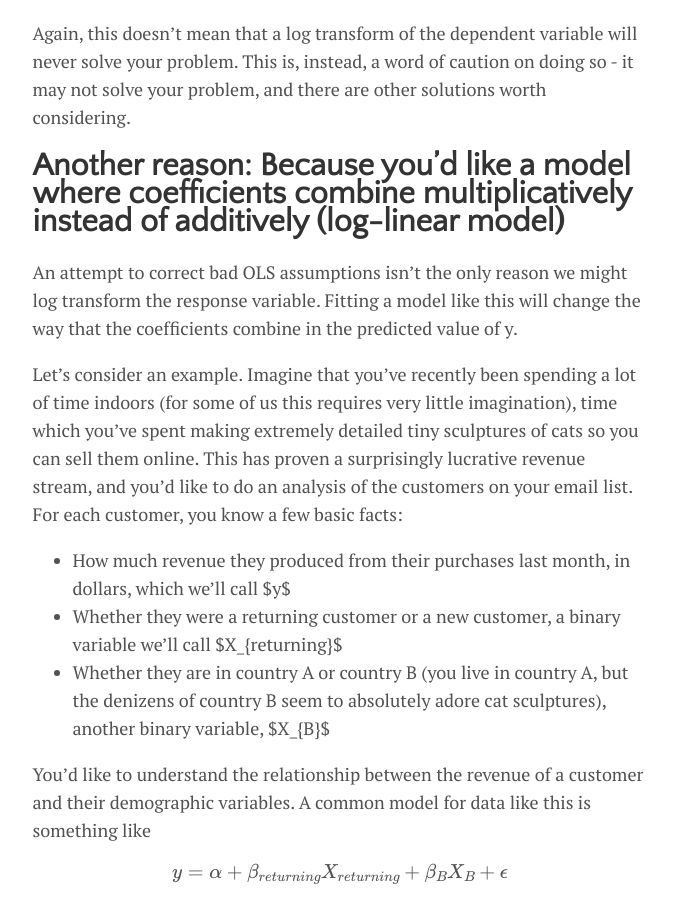
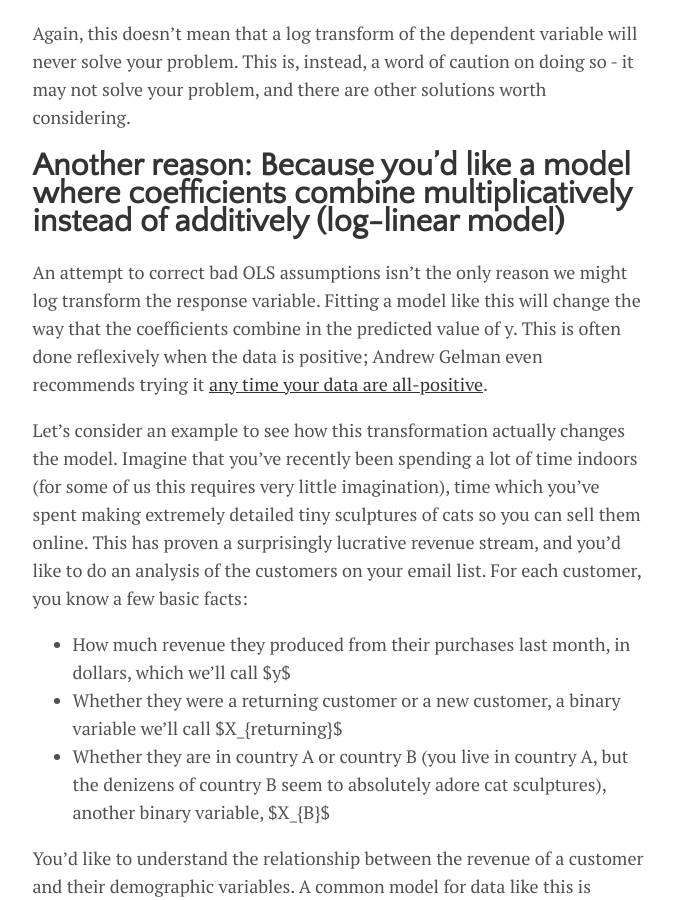
Before and after one commit to lmc2179/lmc2179.github.io, a Jekyll site: the page built from drafts/multiplicative.md, in a window 1280 px wide and 900 px high, scrolled down 3000 px. Shown: the whole window, without its empty margins (300-974 px from the left). Built offline with Jekyll 4.4.1, drawn with Linux system fonts in a browser that asks for light colours; formulas are drawn with MathJax 3; part of the change alters nothing that is shown; some of the changed text lies outside the part shown.

Commit message:
Update multiplicative.md

````diff
--- a/drafts/multiplicative.md
+++ b/drafts/multiplicative.md
@@ -1,6 +1,6 @@
 ---
 layout: post
-title: "When do we log transform the response variable? Model assumptions, multiplicative models and time series decompositions"
+title: "When do we log transform the response variable? Model assumptions, multiplicative combinations and log-linear models"
 author: "Louis Cialdella"
 categories: posts
 tags: [datascience]
@@ -73,10 +73,9 @@ Again, this doesn't mean that a log transform of the dependent variable will nev
 
 # Another reason: Because you'd like a model where coefficients combine multiplicatively instead of additively (log-linear model)
 
+An attempt to correct bad OLS assumptions isn't the only reason we might log transform the response variable. Fitting a model like this will change the way that the coefficients combine in the predicted value of y. This is often done reflexively when the data is positive; Andrew Gelman even recommends trying it [any time your data are all-positive](https://statmodeling.stat.columbia.edu/2019/08/21/you-should-usually-log-transform-your-positive-data/).
 
-An attempt to correct bad OLS assumptions isn't the only reason we might log transform the response variable. Fitting a model like this will change the way that the coefficients combine in the predicted value of y.
-
-Let's consider an example. Imagine that you've recently been spending a lot of time indoors (for some of us this requires very little imagination), time which you've spent making extremely detailed tiny sculptures of cats so you can sell them online. This has proven a surprisingly lucrative revenue stream, and you'd like to do an analysis of the customers on your email list. For each customer, you know a few basic facts:
+Let's consider an example to see how this transformation actually changes the model. Imagine that you've recently been spending a lot of time indoors (for some of us this requires very little imagination), time which you've spent making extremely detailed tiny sculptures of cats so you can sell them online. This has proven a surprisingly lucrative revenue stream, and you'd like to do an analysis of the customers on your email list. For each customer, you know a few basic facts:
 
 - How much revenue they produced from their purchases last month, in dollars, which we'll call $y$
 - Whether they were a returning customer or a new customer, a binary variable we'll call $X_{returning}$
@@ -121,7 +120,7 @@ A comparison of the expected value of each subgroup under each model can be foun
 
 The most important entry here is the last one, demonstrating the non-additive combination of regression terms.
 
-# A common use case: Multiplicative time series decomposition
+# A time series example
 
 There's a use case for a multiplicative combinations which is common enough that it's worth walking through it here.
 
@@ -130,12 +129,6 @@ https://en.wikipedia.org/wiki/Decomposition_of_time_series
 To see the difference between these two models in action, we're going to look at a [classic time series dataset of monthly airline passenger counts from 1949 to 1960](https://raw.githubusercontent.com/jbrownlee/Datasets/master/airline-passengers.csv). Plotting the dataset, we see some common features of time series data: there are clear seasonal trends, and a steady increase year over year.
 
 ```python
-import numpy as np
-import pandas as pd
-from matplotlib import pyplot as plt
-import seaborn as sns
-from statsmodels.api import formula as smf
-
 df = pd.read_csv('airline.csv')
 
 df['year'] = df['Month'].apply(lambda x: int(x.split('-')[0]))
@@ -152,8 +145,13 @@ plt.plot(additive_fit.fittedvalues)
 plt.plot(np.exp(multiplicative_fit.fittedvalues))
 plt.show()
 
-plt.plot(additive_fit.fittedvalues - df['Passengers'])
-plt.plot(np.exp(multiplicative_fit.fittedvalues) - df['Passengers'])
+ols_relative_error = np.abs((additive_fit.fittedvalues - df['Passengers'])/df['Passengers'])
+lin_log_relative_error = np.abs((np.exp(multiplicative_fit.fittedvalues) - df['Passengers'])/df['Passengers'])
+
+plt.title('Relative in-sample error')
+plt.plot(ols_relative_error, label='OLS model error, Mean= {0:.2f}'.format(np.mean(ols_relative_error)))
+plt.plot(lin_log_relative_error, label='Log-transformed model error, Mean={0:.2f}'.format(np.mean(lin_log_relative_error)))
+plt.legend()
 plt.show()
 ```
 
````
